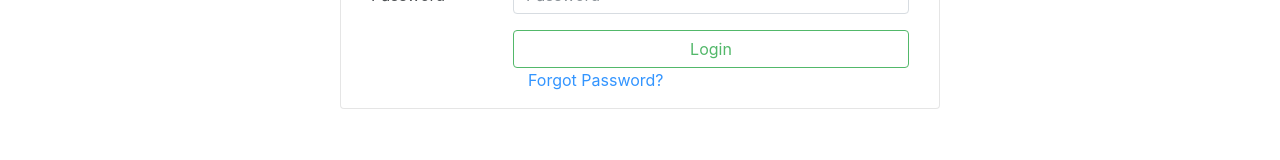
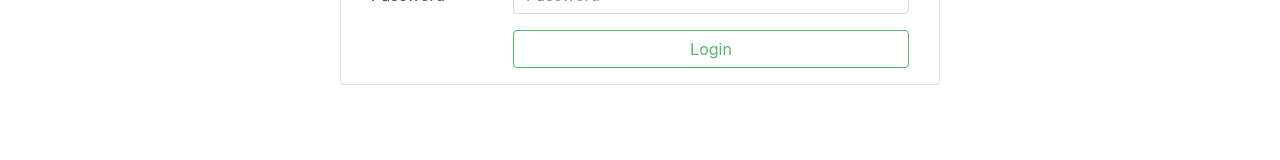
Before and after one commit to sachinh19/job-search-portal-react-redux-client, a React (Create React App) app: page /login in a window 1280 px wide. Shown: the part 304-464 px from the top of the page. Built offline with nearby package versions, Linux system fonts and the light colour scheme.

Commit message:
Merge branch 'master' of https://github.com/sachinh19/webdev-cs5610-project-team-2070
# Conflicts:
#	src/actions/index.js
#	src/components/PublicProfile.js
#	src/constants/index.js

Removed forgot Pass

```diff
--- a/src/constants/index.js
+++ b/src/constants/index.js
@@ -70,3 +70,5 @@
 export const SET_FOLLOWING = 'SET_FOLLOWING';
 export const SET_FOLLOWERS = 'SET_FOLLOWERS';
 export const RESET_FOLLOWLIST = 'RESET_FOLLOWLIST';
+export const FOLLOWING = 'FOLLOWING';
+export const FOLLOWERS = 'FOLLOWERS';
--- a/src/containers/Login.js
+++ b/src/containers/Login.js
@@ -81,7 +81,7 @@
                                 </button>
                                 <div className="row">
                                     <div className="col-md-6">
-                                        <a href="#">Forgot Password?</a>
+                                        {/*<a href="#">Forgot Password?</a>*/}
                                     </div>
                                     <span className="col-md-6">
                                     </span>
```
